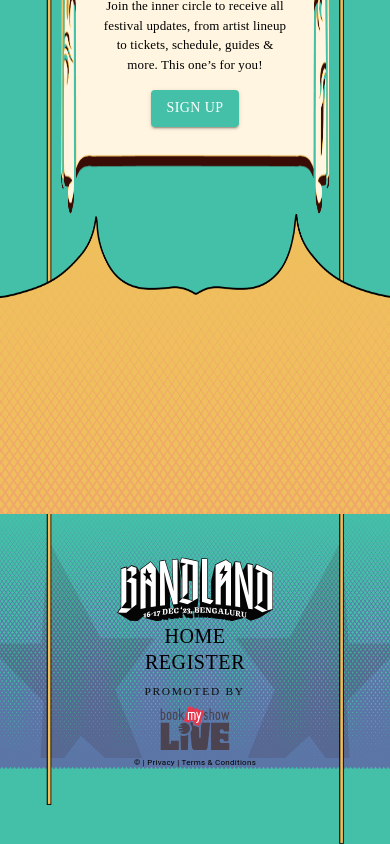
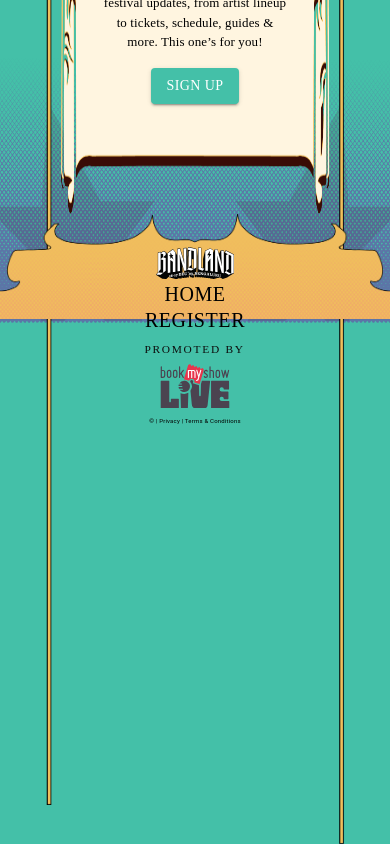
Before and after one commit to sara-ahmed-esmagico/Band-land, a React (Create React App) app: page / in a window 390 px wide. Shown: the part 1239-2083 px from the top of the page. Built offline with nearby package versions, Linux system fonts and the light colour scheme; a web font is replaced by a local one.

Commit message:
footer image

```diff
--- a/src/common/Footer/index.js
+++ b/src/common/Footer/index.js
@@ -1,23 +1,16 @@
-import React from "react";
+import React from 'react'
 import Stars from "../../images/Home/Stars.png";
 import Foot from "../../images/Home/Foot.png";
 import { Bolt } from "@mui/icons-material";
 import WhiteLogo from "../../images/Bandland Logo White.svg";
 import BMSLiveSvg from "../../images/BMS LIVE.svg";
 import "../../styles/Home.css";
-import { Box, Button, Typography } from "@mui/material";
-import FooterBase from "../../images/Home/SmallFooter.png";
-import { useTheme } from "@mui/material/styles";
-import useMediaQuery from "@mui/material/useMediaQuery";
-import SmallFooter from "../../images/Home/SmallFooter.png";
+import { Box, Button, Typography } from '@mui/material';
+import FooterBase from "../../images/Home/Footer.png";
+
 const Footer = () => {
-  const theme = useTheme();
-  const isMediumScreen = useMediaQuery(theme.breakpoints.up("md"));
-  const isSmallScreen = useMediaQuery(theme.breakpoints.up("sm"));
-  const isScreenXtraSmall = useMediaQuery(theme.breakpoints.up("xs"));
-  console.log(isScreenXtraSmall, "lol");
   return (
-    <div className="pos-relative flex-center flex-col align-center">
+    <div className='pos-relative flex-center flex-col align-center'>
       <img
           className="pos-absolute bottom-0 z-index-1"
           src={Foot}
@@ -29,52 +22,31 @@
           style={{ width: "100%" }}
         />
         <Box className="pos-relative z-index-4">
-        <img src={SmallFooter} className="small-footer  " />
-        <img
-          src={FooterBase}
-          className="large-footer"
-        />
-        {/* {isSmallScreen ? (
-          <>
+          <img src={FooterBase} className="footer" width={'100%'} />
+          <Box
+            className="pos-absolute  z-index-4 flex flex-col align-center"
+            width={"100%"}
+            sx={{ top: "30%" }}
+          >
+            <img src={WhiteLogo} className="rotate" width={"20%"} />
 
-          </>
-        ) : (
-         <>
-           </>
-        )}         */}
-
-        <Box
-          className="pos-absolute bottom-0 z-index-4 flex flex-col align-center"
-          width={"100%"}
-        >
-          <img src={WhiteLogo} className="rotate" width={"40%"} />
-
-          <Box
-            sx={{ flexDirection: { xs: "column", sm: "row" } }}
-            className="flex align-center"
-          >
+            <Box sx={{flexDirection: {xs: "column", sm: 'row'} }} className="flex align-center">
               <Button
                 href="/"
                 className="font-modesto-condensed btn-text"
-              sx={{
-                px: 0,
-                fontSize: { xs: "20px", sm: "40px" },
-                mt: { xs: -1, sm: 0 },
-              }}
+                sx={{ px: 0, fontSize: { xs: "20px", sm: "40px" }, mt: {xs: -1 ,sm: 0}}}
+
               >
                 HOME
               </Button>
               <Bolt
-              sx={{ px: 0, visibility: { xs: "hidden", sm: "visible" } }}
-              fontSize="large"
+                sx={{ px: 0, visibility: {xs: 'hidden', sm: 'visible'} }}
+                fontSize='large'
               />
               <Button
                 href="/register"
                 className="font-modesto-condensed btn-text"
-              sx={{
-                mt: { xs: -7, sm: 0 },
-                fontSize: { xs: "20px", sm: "40px" },
-              }}
+                sx={{ mt: {xs: -7 ,sm: 0}, fontSize: { xs: "20px", sm: "40px" } }}
               >
                 REGISTER
               </Button>
@@ -84,7 +56,7 @@
               <Typography
                 variant="caption"
                 className="text-texturina"
-              sx={{ fontSize: { xs: 8, sm: 12 } }}
+                sx={{ fontSize: { xs: 6, sm: 12 } }}
               >
                 © | Privacy | Terms & Conditions
               </Typography>
@@ -92,7 +64,7 @@
           </Box>
         </Box>
     </div>
-  );
-};
+  )
+}
 
-export default Footer;
+export default Footer
```
Lines whose indentation alone changed are shown as unchanged.
